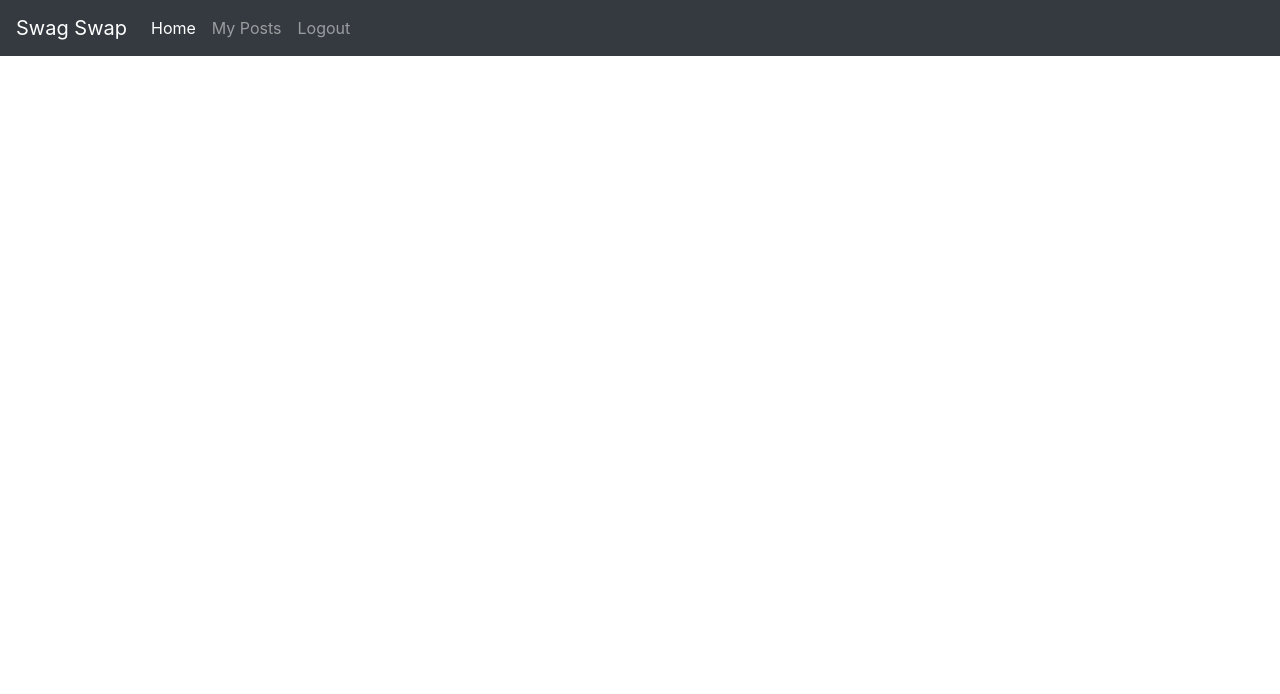
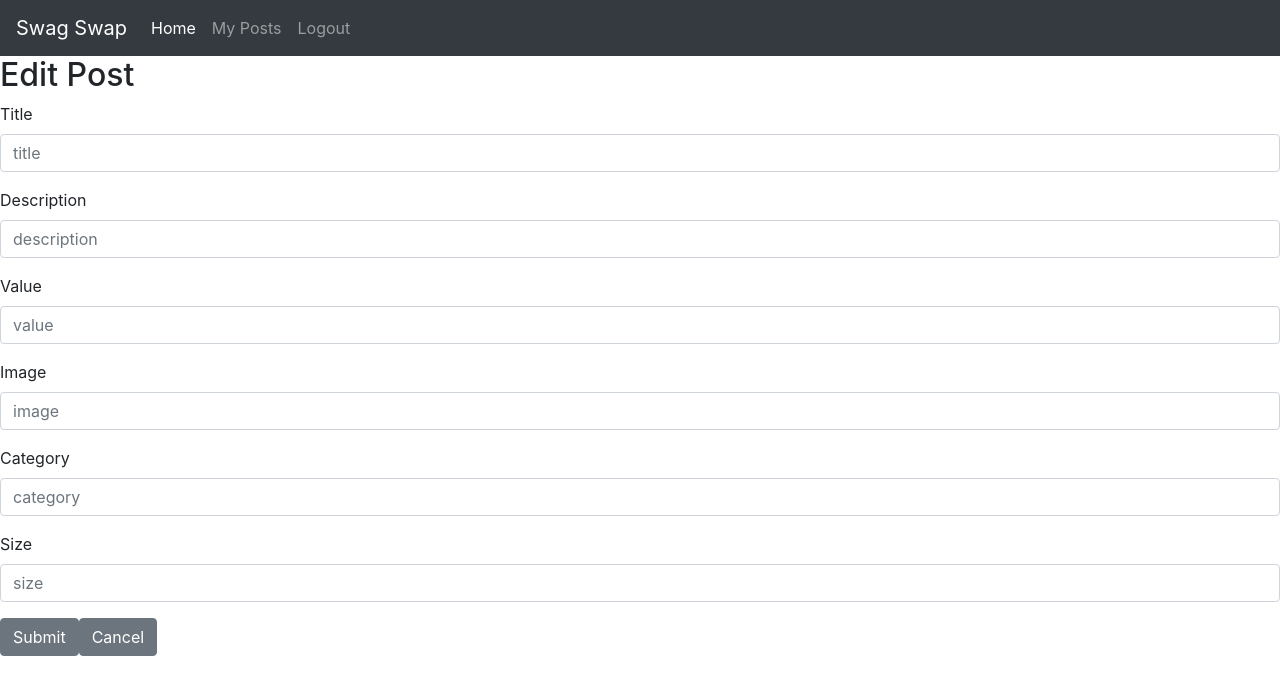
Before and after one commit to TarynL/SwagSwap, a React (Create React App) app in the folder SwagSwap/client/: page /post/edit/1 in a window 1280 px wide. Shown: the top 694 px of the page. Built offline with nearby package versions, Linux system fonts and the light colour scheme; no server answers; sample sign-in values are in the browser's storage; the HTML template or start-up script is replaced by a standard one.

Commit message:
edit post implemented

```diff
--- a/SwagSwap/client/src/components/ApplicationViews.js
+++ b/SwagSwap/client/src/components/ApplicationViews.js
@@ -6,6 +6,7 @@ import Register from "./Register";
 import PostList from "./posts/PostList";
 import MyPostList from "./myPosts/myPostList";
 import MyPostForm from "./myPosts/myPostForm";
+import MyPostEdit from "./myPosts/myPostEdit";
 
 export default function ApplicationViews({ isLoggedIn }) {
     return (
@@ -23,6 +24,9 @@ export default function ApplicationViews({ isLoggedIn }) {
                     {isLoggedIn ? <MyPostForm /> : <Redirect to="/login" />}
                 </Route>
 
+                <Route path="/post/edit/:id" exact>
+                    {isLoggedIn ? <MyPostEdit /> : <Redirect to="/login" />}
+                </Route>
 
 
                 <Route path="/login">
--- a/SwagSwap/client/src/components/myPosts/myPost.js
+++ b/SwagSwap/client/src/components/myPosts/myPost.js
@@ -1,4 +1,5 @@
 import React from "react";
+import { Link } from "react-router-dom";
 import { Card, CardBody } from "reactstrap";
 
 const MyPost = ({ myPost }) => {
@@ -7,14 +8,13 @@ const MyPost = ({ myPost }) => {
         <Card className="container w-50 m-2 p-2">
             <CardBody className="card-content-category">
                 <img className="postImage" src={myPost.imageUrl} />
-                <button className="btn btn-light">Edit</button>
                 <button className="btn btn-light">Delete</button>
-                {/* <Link to={`/category/${category.id}`}>
+                <Link to={`/post/edit/${myPost.id}`}>
                     <button className="btn btn-light">Edit</button>
                 </Link>
-                <Link to={`/category/${category.id}`}>
+                {/* <Link to={`/category/${category.id}`}>
                     <button className="btn btn-light">Delete</button>
-                </Link> */}
+                </Link>  */}
             </CardBody>
 
         </Card>
--- /dev/null
+++ b/SwagSwap/client/src/components/myPosts/myPostEdit.js
@@ -0,0 +1,94 @@
+import React, { useState, useEffect } from 'react';
+import { useHistory, useParams } from 'react-router-dom';
+import { Button, Form, FormGroup, Label, Input } from 'reactstrap';
+import { getPostById, updatePost } from "../../modules/postManager";
+
+const MyPostEdit = () => {
+    const [editPost, setEditPost] = useState([]);
+    const { id } = useParams();
+    const history = useHistory();
+
+    const handleInputChange = (evt) => {
+        const value = evt.target.value;
+        const key = evt.target.id;
+
+        const postCopy = { ...editPost };
+
+        postCopy[key] = value;
+        setEditPost(postCopy);
+    };
+
+    const handleUpdate = (evt) => {
+        evt.preventDefault();
+        const editedPost = {
+            id: editPost.id,
+            userId: editPost.userId,
+            title: editPost.title,
+            description: editPost.description,
+            value: editPost.value,
+            imageUrl: editPost.imageUrl,
+            postedDate: editPost.postedDate,
+            categoryId: editPost.categoryId,
+            size: editPost.size
+
+        };
+        updatePost(editedPost).then((p) => {
+            history.push("/myPosts");
+        });
+
+    };
+    useEffect(() => {
+        getPostById(id)
+            .then(p => {
+                setEditPost(p);
+            });
+    }, [])
+
+    return (
+        <Form>
+            <h2>Edit Post</h2>
+            <FormGroup>
+                <Label for="title">Title</Label>
+                <Input type="text" name="title" id="title" placeholder="title"
+                    value={editPost.title}
+                    onChange={handleInputChange} />
+            </FormGroup>
+            <FormGroup>
+                <Label for="description">Description</Label>
+                <Input type="text" name="description" id="description" placeholder="description"
+                    value={editPost.description}
+                    onChange={handleInputChange} />
+            </FormGroup>
+            <FormGroup>
+                <Label for="value">Value</Label>
+                <Input type="text" name="value" id="value" placeholder="value"
+                    value={editPost.value}
+                    onChange={handleInputChange} />
+            </FormGroup>
+            <FormGroup>
+                <Label for="imageUrl">Image</Label>
+                <Input type="text" name="imageUrl" id="imageUrl" placeholder="image"
+                    value={editPost.imageUrl}
+                    onChange={handleInputChange} />
+            </FormGroup>
+            <FormGroup>
+                <Label for="categoryId">Category</Label>
+                <Input type="text" name="categoryId" id="categoryId" placeholder="category"
+                    value={editPost.categoryId}
+                    onChange={handleInputChange} />
+            </FormGroup>
+            <FormGroup>
+                <Label for="size">Size</Label>
+                <Input type="text" name="size" id="size" placeholder="size"
+                    value={editPost.size}
+                    onChange={handleInputChange} />
+            </FormGroup>
+
+            <Button className="btn btn-primary" onClick={handleUpdate}>Submit</Button>
+            <Button className="btn btn-primary" onClick={() => history.push(`/myPosts`)}>Cancel</Button>
+        </Form>
+    );
+
+};
+
+export default MyPostEdit;
--- a/SwagSwap/client/src/modules/postManager.js
+++ b/SwagSwap/client/src/modules/postManager.js
@@ -23,7 +23,7 @@ export const getAllPosts = () => {
 export const getPostById = (id) => {
     return getToken().then((token) => {
 
-        return fetch(`${baseUrl}/details/${id}`, {
+        return fetch(`${baseUrl}/${id}`, {
             method: "GET",
             headers: {
                 Authorization: `Bearer ${token}`
```
